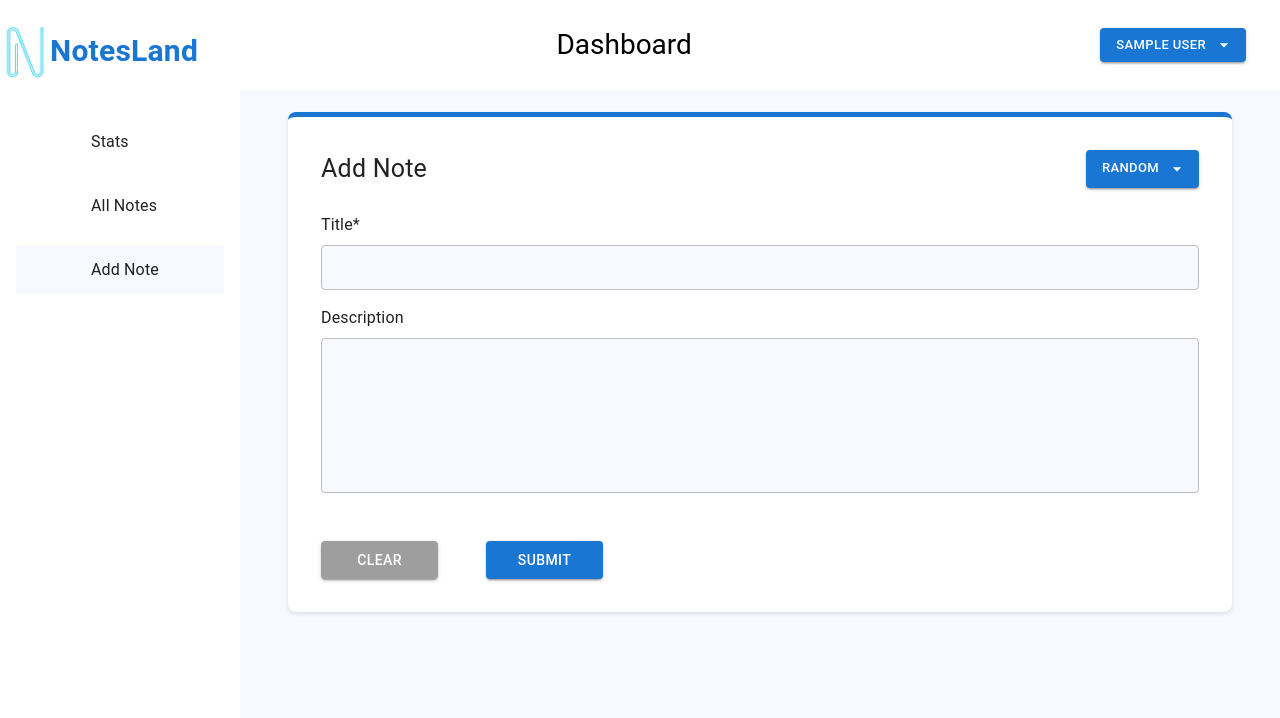
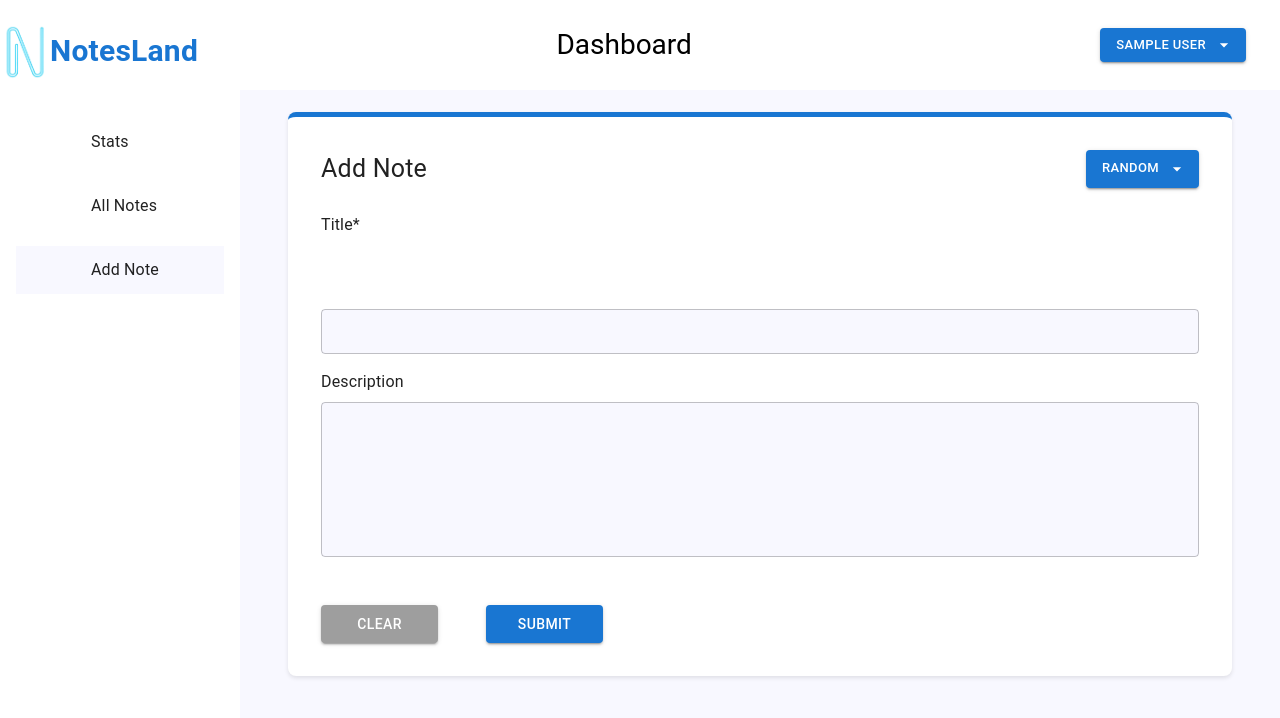
Before and after one commit to uzairmirza90/react-js-jobs, a React (Create React App) app: page /add-note in a window 1280 px wide. Shown: the top 718 px of the page. Built offline with nearby package versions, Linux system fonts and the light colour scheme; no server answers; sample sign-in values are in the browser's storage.

Commit message:
Add see more button

```diff
--- a/src/components/notehandler/NoteHandler.js
+++ b/src/components/notehandler/NoteHandler.js
@@ -16,6 +16,7 @@ import { addDoc, collection, updateDoc, doc } from "firebase/firestore";
 import { db } from "../../Firebase-config";
 import { serverTimestamp } from "firebase/firestore";
 import { auth } from "../../Firebase-config";
+import TruncatedTextField from "../ui-blocks/TruncatedTextField";
 
 const NoteHandler = ({
   titleText,
@@ -240,6 +241,7 @@ const NoteHandler = ({
                 <Typography variant="p" sx={{ marginBottom: 1 }}>
                   Title*
                 </Typography>
+                <TruncatedTextField required onChange={titleHandler} value={title} maxLength={100} />
                 <TextField
                   required
                   onChange={titleHandler}
--- /dev/null
+++ b/src/components/ui-blocks/TruncatedTextField.js
@@ -0,0 +1,41 @@
+import React, { useState } from 'react';
+import TextField from '@mui/material/TextField';
+import Button from '@mui/material/Button';
+
+const TruncatedTextField = (props) => {
+    const { value, maxLength } = props;
+    const [isTruncated, setIsTruncated] = useState(true);
+
+    const toggleTruncation = () => {
+        setIsTruncated(!isTruncated);
+    };
+
+    return (
+        <div>
+            <TextField
+                multiline
+                rows={4}
+                fullWidth
+                value={value}
+                variant="standard"
+                InputProps={{
+                    readOnly: true,
+                    disableUnderline: true,
+                    className: isTruncated ? 'MuiTypography-noWrap' : '',
+                    style: {
+                        maxHeight: isTruncated ? '4em' : 'none',
+                    },
+                }}
+                {...props}
+
+            />
+            {value.length > maxLength && (
+                <Button onClick={toggleTruncation} color="primary">
+                    {isTruncated ? 'See More' : 'See Less'}
+                </Button>
+            )}
+        </div>
+    );
+};
+
+export default TruncatedTextField;
```
